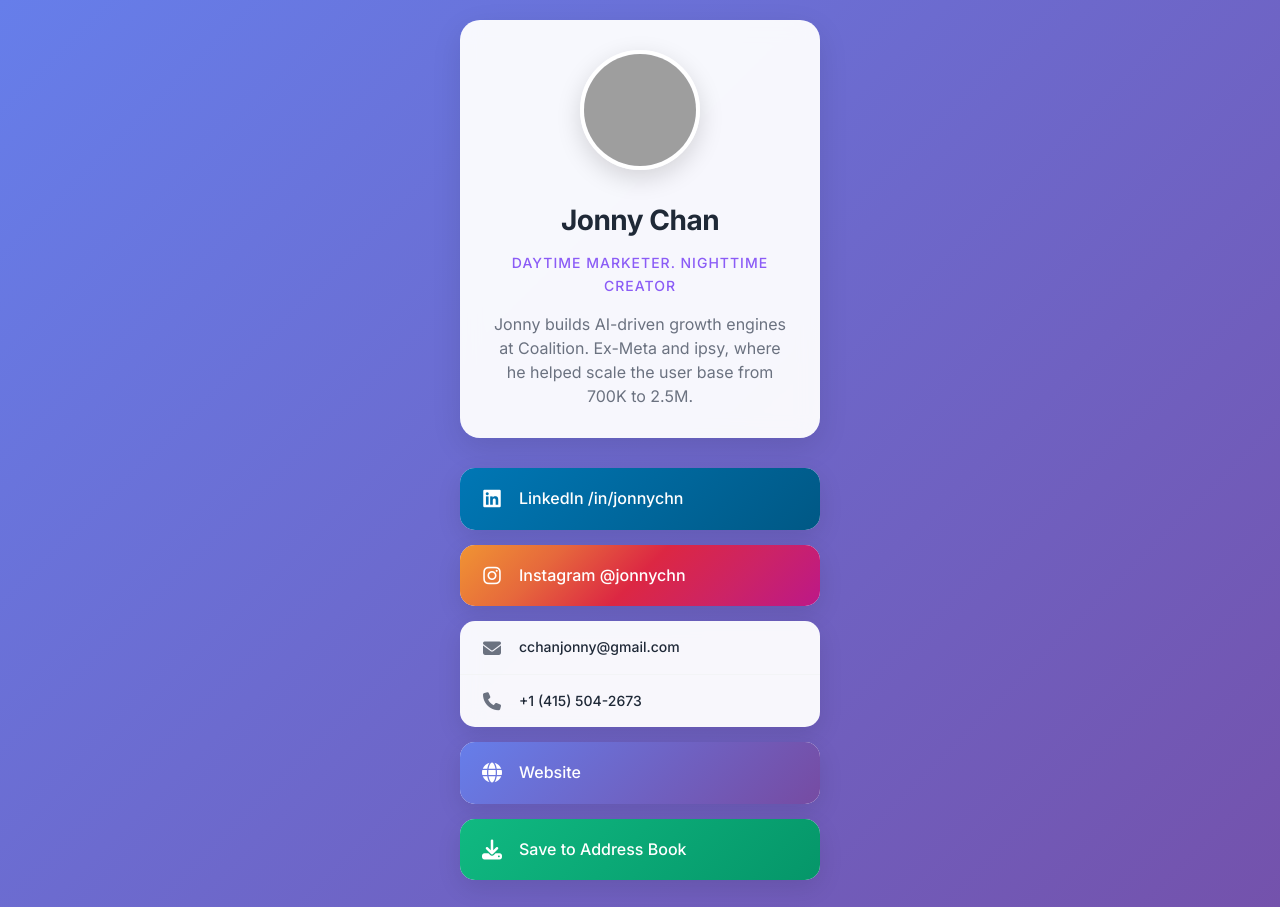
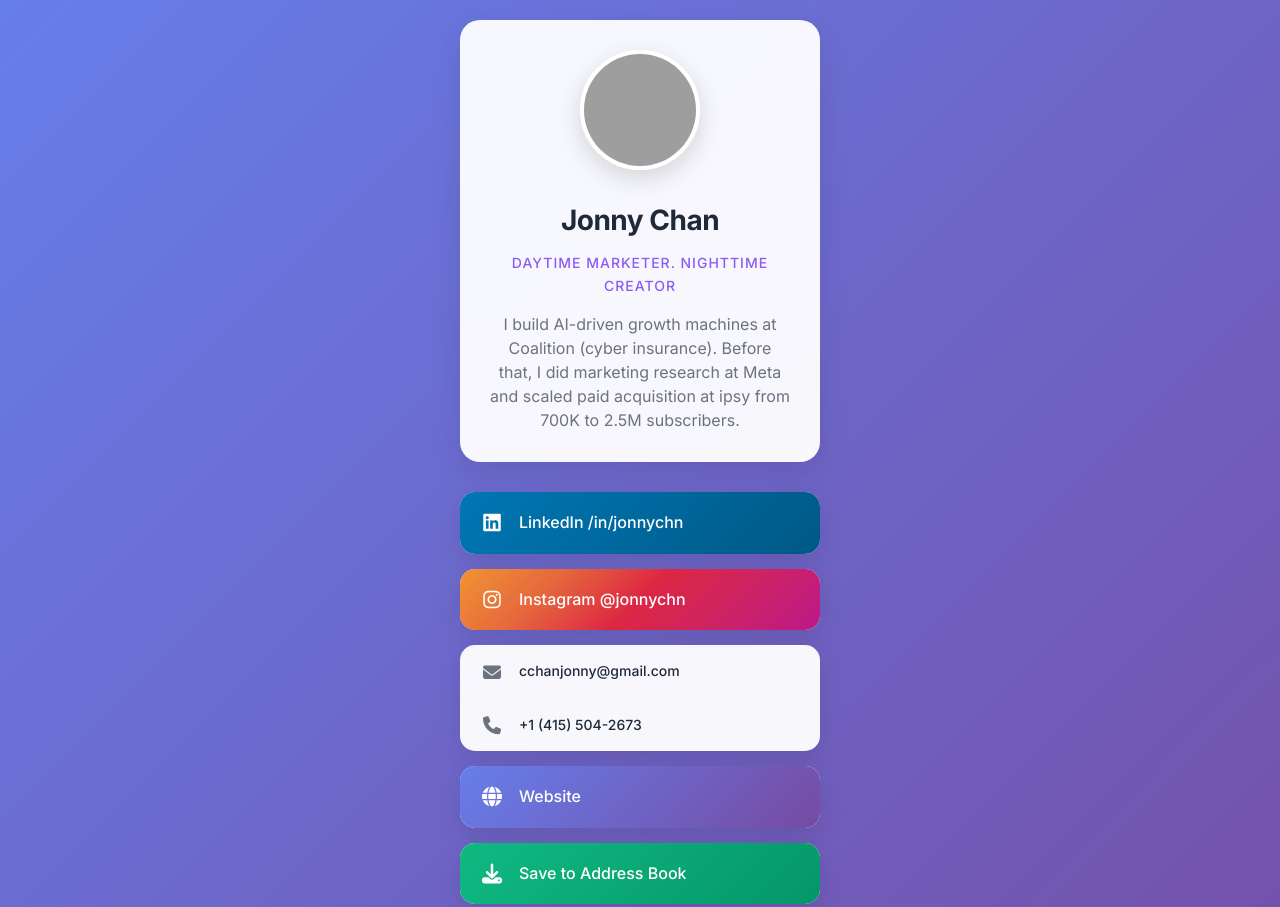
Before and after one commit to jonnychn/mycard, a plain HTML site: page index.html in a window 1280 px wide. Shown: the top 907 px of the page. Drawn offline with Linux system fonts and the light colour scheme; grey boxes are pictures that could not be loaded.

Commit message:
Update index.html

```diff
--- a/index.html
+++ b/index.html
@@ -395,7 +395,7 @@
             tagline: "Daytime Marketer. Nighttime Creator",
 
             // Your bio (30 words or less including spaces)
-            bio: "Jonny builds AI-driven growth engines at Coalition. Ex-Meta and ipsy, where he helped scale the user base from 700K to 2.5M.",
+            bio: "I build AI-driven growth machines at Coalition (cyber insurance). Before that, I did marketing research at Meta and scaled paid acquisition at ipsy from 700K to 2.5M subscribers.",
 
             // Your profile image URL
             profileImage: "https://media.licdn.com/dms/image/v2/D5603AQHlhK-XfRxK-w/profile-displayphoto-shrink_800_800/profile-displayphoto-shrink_800_800/0/1730002525755?e=1756944000&v=beta&t=D6mI09roAW2yd6s7Z2rdKZUGKNG9GzbEMQfBABYDuYI",
```
